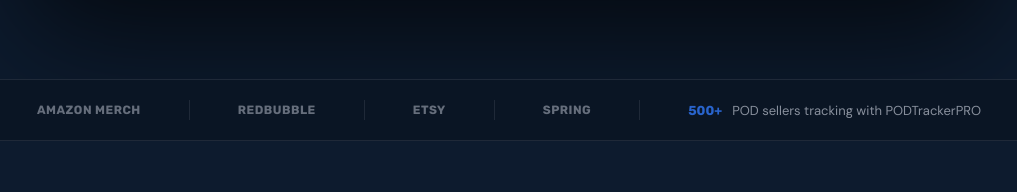
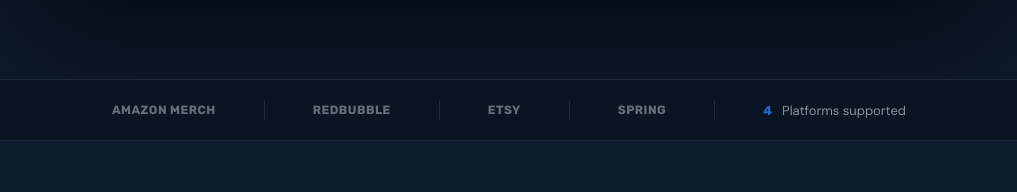
Before and after one commit to ctec-appdev/podtrackerpro-site, a website: page index.html in a window 1280 px wide. Shown: the part 1347-1539 px from the top of the page, without its empty margins (131-1148 px from the left). Drawn offline with Linux system fonts and the light colour scheme.

Commit message:
Replace fabricated seller-count claims with honest stats

```diff
--- a/index.html
+++ b/index.html
@@ -291,8 +291,8 @@
   <span class="proof-logo">Spring</span>
   <div class="proof-sep"></div>
   <div class="proof-item">
-                    <span style="color:var(--teal);font-weight:700;font-family:'Rubik', sans-serif;">500+</span>
-    <span>POD sellers tracking with PODTrackerPRO</span>
+                    <span style="color:var(--teal);font-weight:700;font-family:'Rubik', sans-serif;">4</span>
+    <span>Platforms supported</span>
   </div>
 </div>
 
@@ -454,7 +454,7 @@
   <div class="reveal">
     <div class="section-label">Get Started Today</div>
     <h2 class="section-title">Stop guessing. Start growing.</h2>
-    <p class="section-sub">Join hundreds of POD sellers who've replaced their scattered spreadsheets with a real command center. It takes 2 minutes to set up.</p>
+    <p class="section-sub">Replace your scattered spreadsheets with a real command center. It takes 2 minutes to set up.</p>
     <div class="final-cta-actions">
       <a class="btn-hero is-disabled" aria-disabled="true">Start Free</a>
       <a href="pricing.html" class="btn-hero-secondary">View Pricing</a>
```
